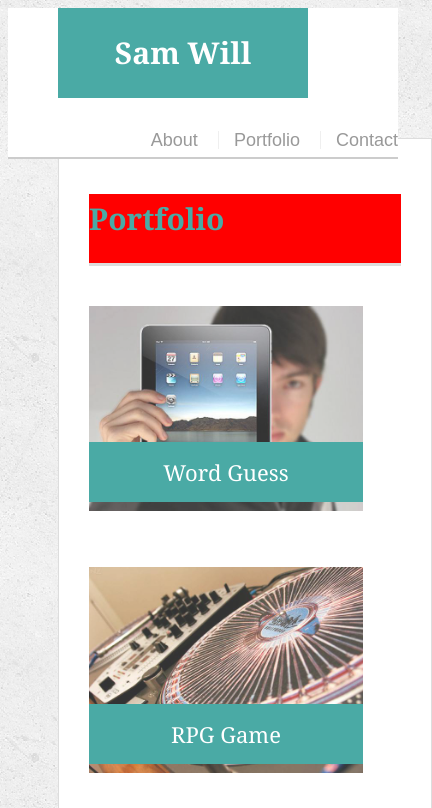
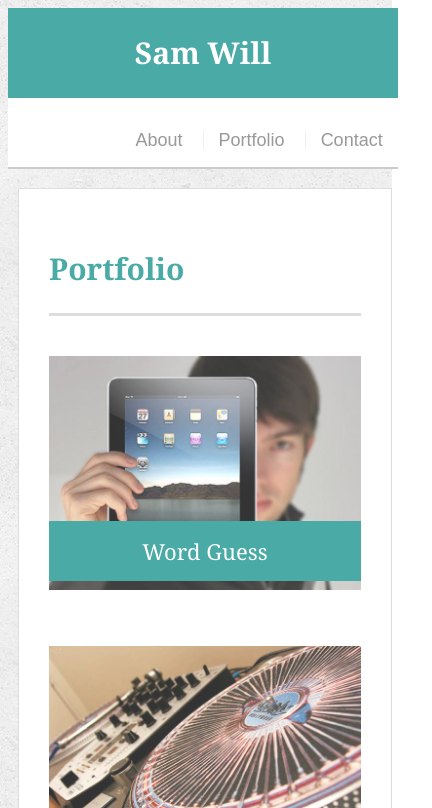
Before and after one commit to swillaus/Responsive-Portfolio, a plain HTML site: page portfolio.html in a window 390 px wide. Shown: the top 808 px of the page, 432 px wide, since content can reach past the window. Drawn offline with Linux system fonts and the light colour scheme.

Commit message:
deploy changes for size 768px & 640px

```diff
--- a/assets/css/style.css
+++ b/assets/css/style.css
@@ -230,13 +230,56 @@ input[type=submit] {
 }
 
 @media (max-width: 768px) {
-  h1 {
-    background-color: yellow;
+  .main-section {
+    max-width: 720px;
+    margin-left: 20px;
   }
+
+  #logo {
+    margin-left: 20px;
+  }
+
+  .work:nth-child(even) {
+    margin-right: 80px;
+  }
+
+  ul {
+    padding-inline-start: 0px;
+  }
+
 }
 
 @media (max-width: 640px) {
-  h1 {
-    background-color: red;
+  .main-section {
+    max-width: 600px;
+    margin-left: 10px;
+    margin-top: 15px;
   }
+
+  #main-container {
+    padding-top: 165px;
+  }
+
+  #logo {
+    width: 100%;
+    margin-left: 0px;
+  }
+
+  nav {
+    float: left;
+    margin-top: 25px;
+    margin-bottom: 10px;
+    padding-left: 25%;
+  }
+
+  .auth-image {
+    width: 100%;
+    height: 300px;
+  }
+
+
+.work {
+  width: 100%;
 }
+
+}
```
